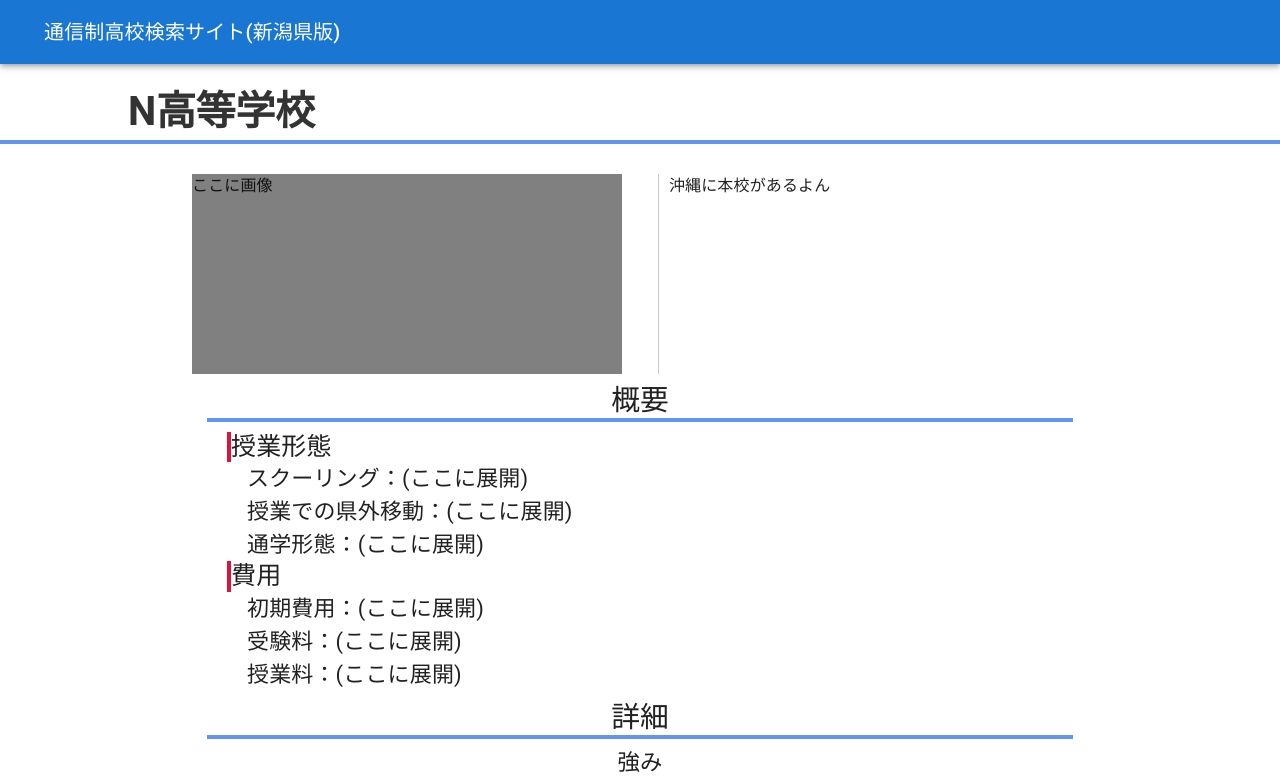
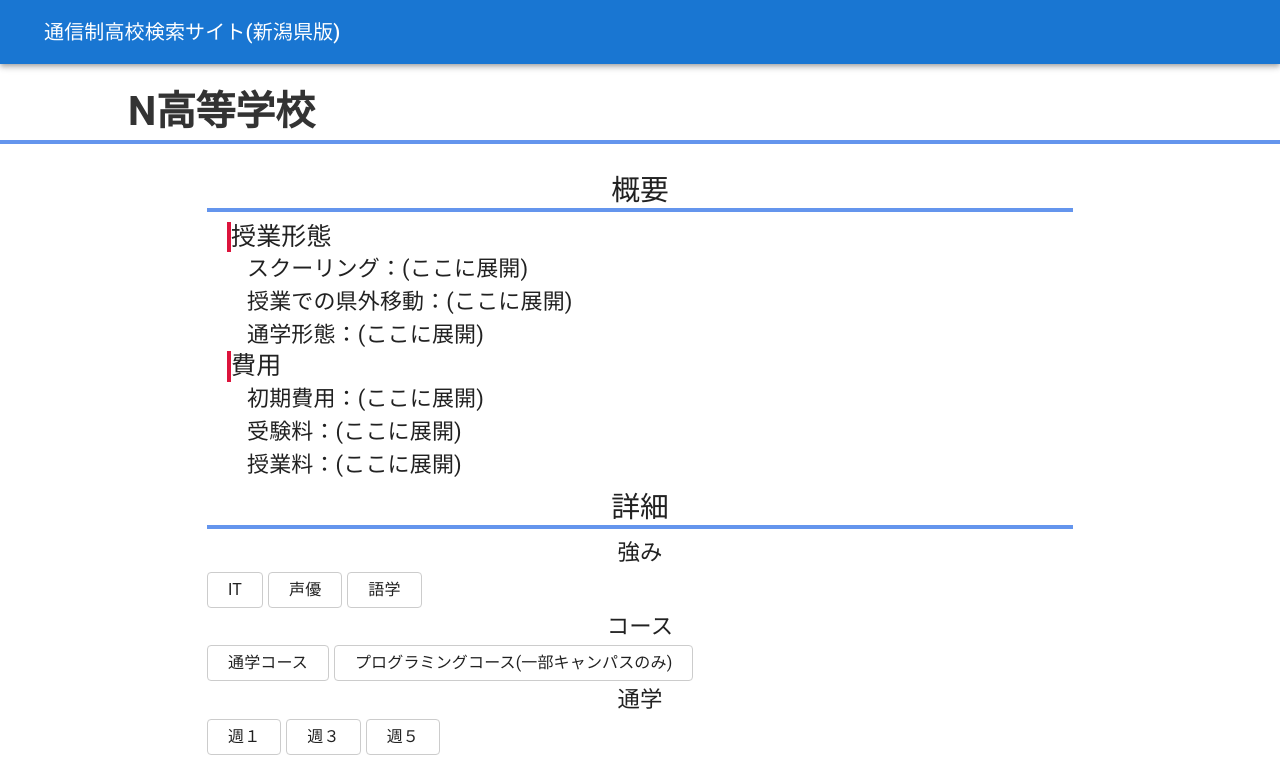
Before and after one commit to Sug1re/correspondence-app, a Next.js app: page /schoolsIntroduction in a window 1280 px wide. Shown: the top 780 px of the page. Built offline with nearby package versions, Linux system fonts and the light colour scheme.

Commit message:
とりあえず一旦画像欄とかは消しておく

```diff
--- a/app/schoolsIntroduction/page.tsx
+++ b/app/schoolsIntroduction/page.tsx
@@ -3,11 +3,11 @@ import { Box, ThemeProvider, Typography } from "@mui/material";
 import * as Component from "@/components/component";
 import InfoItem from "@/components/component/InfoItem";
 
+
 // // Nissy がここに学校の詳細ページをコーディング
 export default function schoolsIntroductionPage() {
   return (
     <>
-
       <Component.Header />
 
       <Box sx={{ p: "20px 0", color: "#333"}}>
@@ -26,23 +26,6 @@ export default function schoolsIntroductionPage() {
         p: 0, width: "70%",
         m: "10px auto",
       }}>
-        {/* メイン */}
-        {/* 説明と画像 */}
-        <Box sx={{ display: "flex", justifyContent: "space-between" }}>
-          <Box sx={{ width: "48%" }}>
-            {" "}
-            {/* 画像欄 */}
-            <Typography
-              sx={{ width: "100%", height: "200px", bgcolor: "gray" }}
-            >
-              ここに画像
-            </Typography>
-          </Box>
-          <Box sx={{ width: "48%", pl: "10px", borderLeft: "solid 1px #ccc" }}>
-            {/* 説明欄 */}
-            <Typography>沖縄に本校があるよん</Typography>
-          </Box>
-        </Box>
         {/* スローガン(正味いらんかも) */}
         { /*<Box sx={{ backgroundColor: "crimson", margin: "5px", padding: "3px"}}>
           <Typography variant="h1"
```
